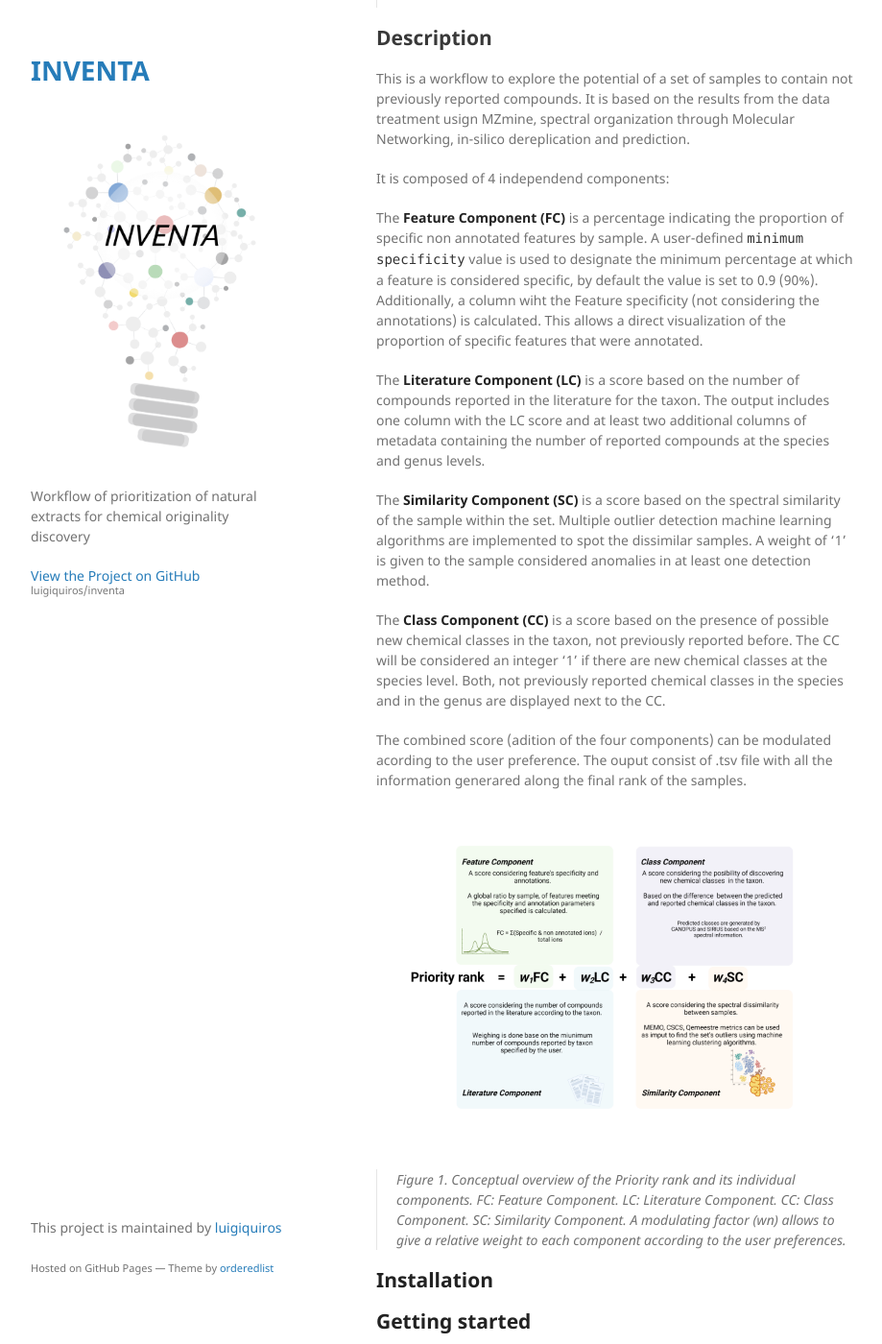
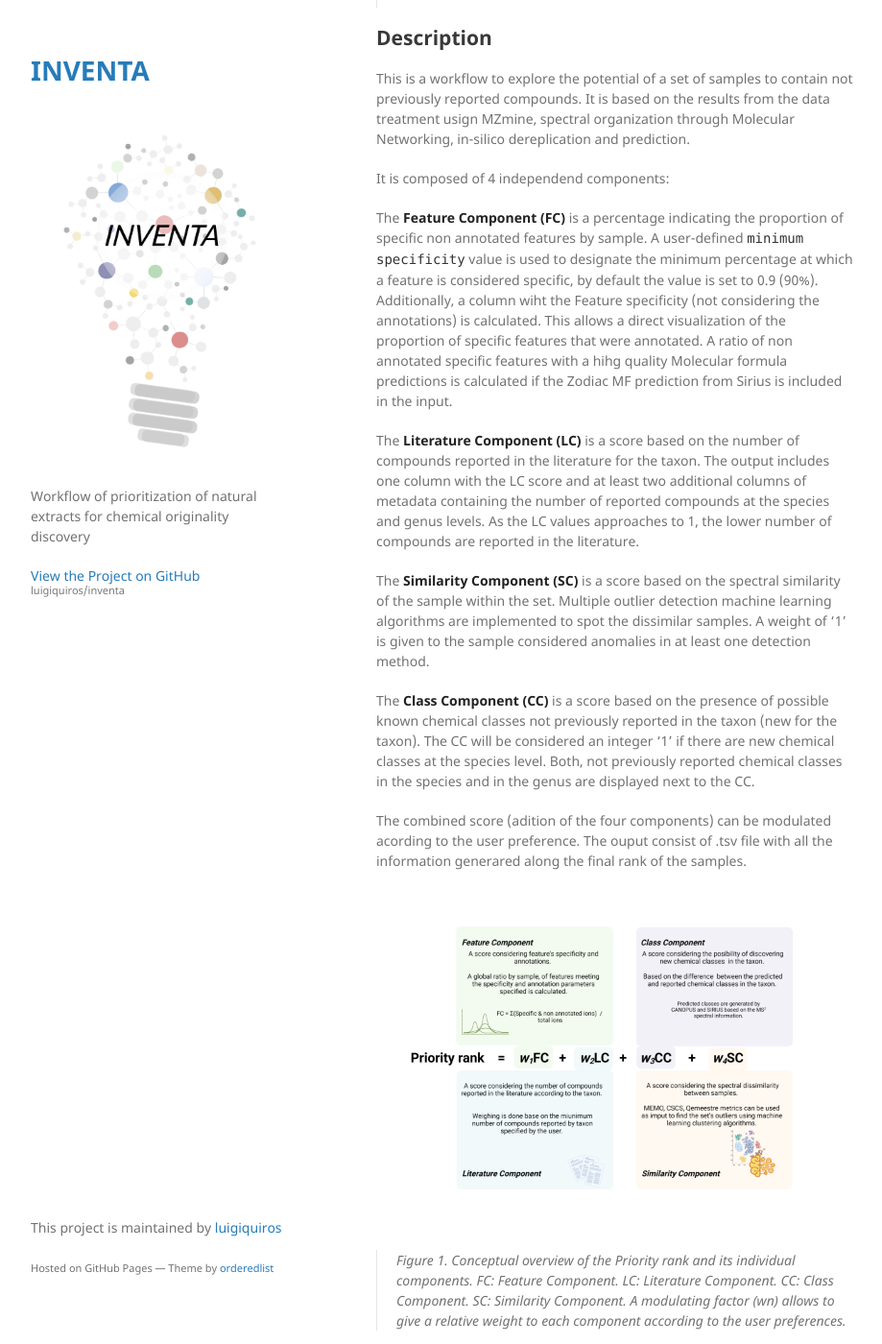
Before and after one commit to luigiquiros/inventa, a Jekyll site: the page built from docs/index.md, in a window 1280 px wide and 1400 px high, scrolled down 295 px. Shown: the whole window at 96% size, without its empty margins (178-1097 px from the left). Built offline with Jekyll 4.4.1, drawn with Linux system fonts in a browser that asks for light colours; some of the changed text lies outside the part shown.

Commit message:
Update index.md

```diff
--- a/docs/index.md
+++ b/docs/index.md
@@ -11,30 +11,28 @@
 
 It is composed of 4 independend components:
 
-The **Feature Component (FC)** is a percentage indicating the proportion of specific non annotated features by sample. A user-defined `minimum specificity` value is used to designate the minimum percentage at which a feature is considered specific, by default the value is set to 0.9 (90%). Additionally, a column wiht the Feature specificity (not considering the annotations) is calculated. This allows a direct visualization of the proportion of specific features that were annotated.
+The **Feature Component (FC)** is a percentage indicating the proportion of specific non annotated features by sample. A user-defined `minimum specificity` value is used to designate the minimum percentage at which a feature is considered specific, by default the value is set to 0.9 (90%). Additionally, a column wiht the Feature specificity (not considering the annotations) is calculated. This allows a direct visualization of the proportion of specific features that were annotated. A ratio of non annotated specific features with a hihg quality Molecular formula predictions is calculated if the Zodiac MF prediction from Sirius is included in the input.
 
-The **Literature Component (LC)** is a score based on the number of compounds reported in the literature for the taxon. The output includes one column with the LC score and at least two additional columns of metadata containing the number of reported compounds at the species and genus levels.
+The **Literature Component (LC)** is a score based on the number of compounds reported in the literature for the taxon. The output includes one column with the LC score and at least two additional columns of metadata containing the number of reported compounds at the species and genus levels. As the LC values approaches to 1, the lower number of compounds are reported in the literature.
 
 The **Similarity Component (SC)** is a score based on the spectral similarity of the sample within the set. Multiple outlier detection machine learning algorithms are implemented to spot the dissimilar samples. A weight of ‘1’ is given to the sample considered anomalies in at least one detection method.
 
-The **Class Component (CC)** is a score based on the presence of possible new chemical classes in the taxon, not previously reported before. The CC will be considered an integer ‘1’ if there are new chemical classes at the species level. Both, not previously reported chemical classes in the species and in the genus are displayed next to the CC.
+The **Class Component (CC)** is a score based on the presence of possible known chemical classes not previously reported in the taxon (new for the taxon). The CC will be considered an integer ‘1’ if there are new chemical classes at the species level. Both, not previously reported chemical classes in the species and in the genus are displayed next to the CC.
 
 The combined score (adition of the four components) can be modulated acording to the user preference. The ouput consist of .tsv file with all the information generared along the final rank of the samples.
 
 ![Rank conception](/assets/img/priority_rank.png)
 > Figure 1. Conceptual overview of the Priority rank and its individual components. FC: Feature Component. LC: Literature Component. CC: Class Component. SC: Similarity Component. A modulating factor (wn) allows to give a relative weight to each component according to the user preferences.
 
-## [**Installation**](installation.md)
+<!-- toc -->
+## Table of contents
+### 1.[**Installation**](installation.md)
 
+### 2.[**Getting started**](getting-started.md)
 
-## [**Getting started**](getting-started.md)
+### 3.[**Configurations and running**](configuration-options.md)
 
-
-## [**Configurations and running**](configuration-options.md)
-
-
-
-
+<!-- tocstop -->
 
 ### Credits
 Images were created by Luis Quiros-Guerrero using [bioRender](https://biorender.com/) (© BioRender 2022)
```
